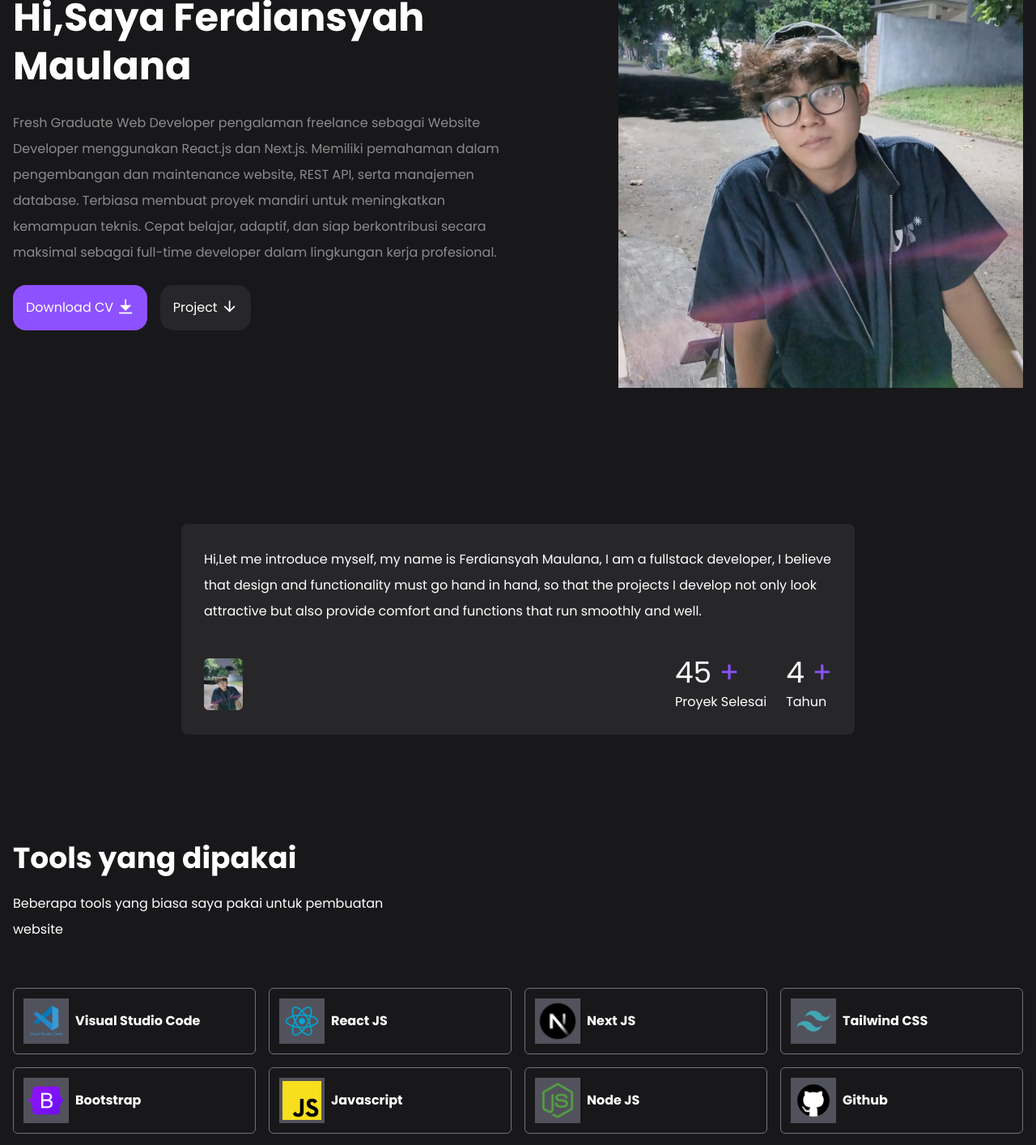
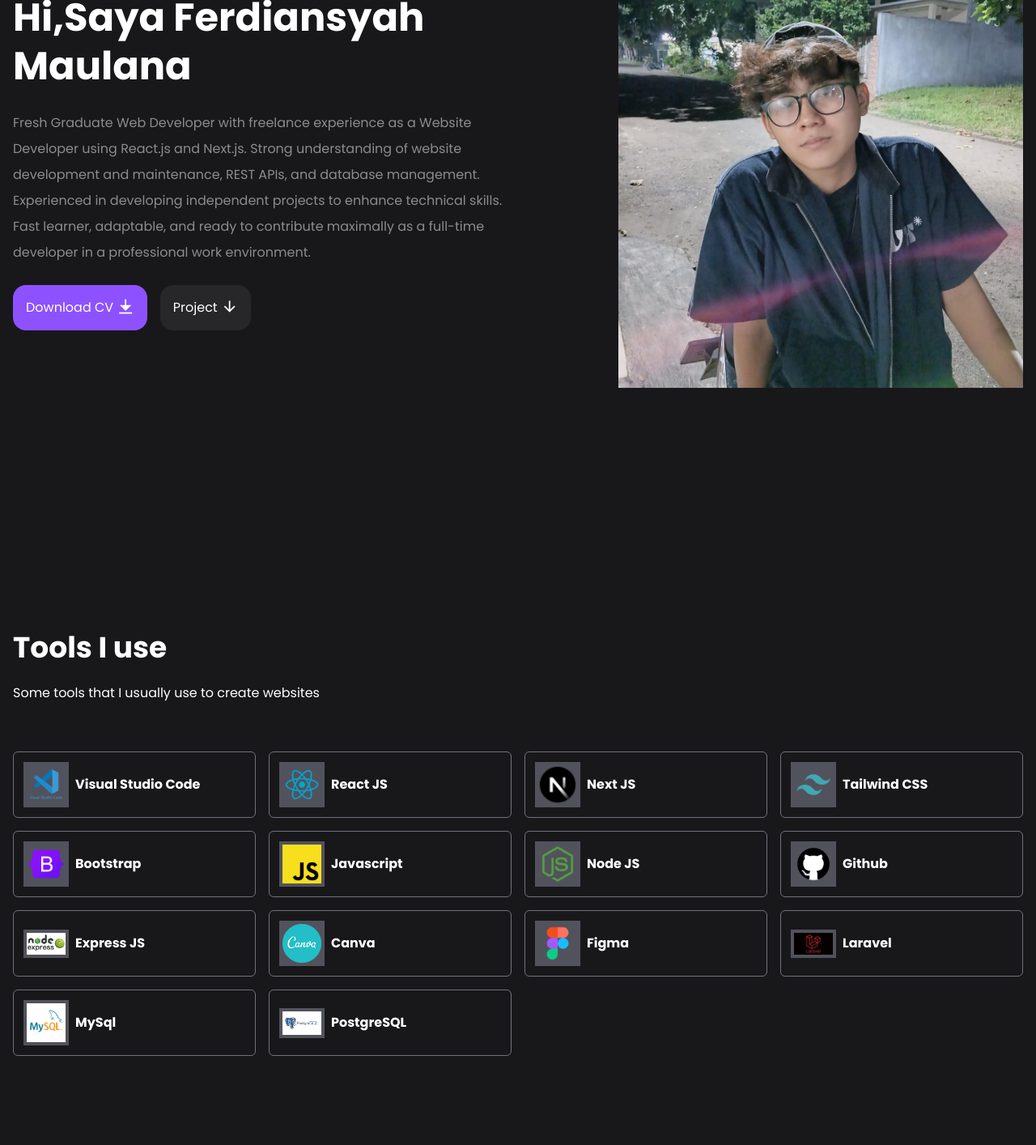
Before and after one commit to Ferdiansyahmaulana07/cv.Ferdiansyah-maulana, a React (Vite) app: page / in a window 1280 px wide. Shown: the part 320-1734 px from the top of the page at 81% size. Built offline with nearby package versions, Linux system fonts and the light colour scheme.

Commit message:
penambahan database

```diff
--- a/src/App.jsx
+++ b/src/App.jsx
@@ -12,7 +12,8 @@ function App() {
           <q>Kode yang indah,lahir dari ketekunan.</q>
         </div>
         <h1 className="text-5xl/tight font-bold mb-6 ">Hi,Saya Ferdiansyah Maulana</h1>
-        <p className="text-base/loose mb-6 opacity-50">Fresh Graduate Web Developer pengalaman freelance sebagai Website Developer menggunakan React.js dan Next.js. Memiliki pemahaman dalam pengembangan dan maintenance website, REST API, serta manajemen database. Terbiasa membuat proyek mandiri untuk meningkatkan kemampuan teknis. Cepat belajar, adaptif, dan siap berkontribusi secara maksimal sebagai full-time developer dalam lingkungan kerja profesional.</p>
+        <p className="text-base/loose mb-6 opacity-50">
+        Fresh Graduate Web Developer with freelance experience as a Website Developer using React.js and Next.js. Strong understanding of website development and maintenance, REST APIs, and database management. Experienced in developing independent projects to enhance technical skills. Fast learner, adaptable, and ready to contribute maximally as a full-time developer in a professional work environment.</p>
         <div className="flex items-center sm:gap-4 gap-2">
           <a
             href="/assets/tools/CV-Ferdiansyah-Maulana.pdf"
@@ -32,7 +33,7 @@ function App() {
 
     {/*About*/}
     <div id="tentang" className="tentang mt-32 py-10">
-      <div className="xl:w-2/3 lg:w-3/4 w-full mx-auto p-7 bg-zinc-800 rounded-lg" data-aos="fade-up">
+      {/* <div className="xl:w-2/3 lg:w-3/4 w-full mx-auto p-7 bg-zinc-800 rounded-lg" data-aos="fade-up">
       <img src={DataImage.HeroImage} alt="Image" className="w-12 rounded-md mb-10 sm:hidden" loading="lazy"/>
         <p className="text-base/loose mb-10">
           Hi,Let me introduce myself, my name is Ferdiansyah Maulana, I am a fullstack developer, I believe that design and functionality must go hand in hand, so that the projects I develop not only look attractive but also provide comfort and functions that run smoothly and well.
@@ -54,11 +55,11 @@ function App() {
             </div>
           </div>
         </div>
-      </div>
+      </div> */}
 
       <div className="tools mt-32">
-       <h1 className="text-4xl/snug font-bold mb-4" data-aos="fade-up">Tools yang dipakai</h1>
-       <p className="xl:w-2/5 lg:w-2/4 md:w-2/3 sm:w-3/4 w-full text-base/loose opacity-50" data-aos="fade-up">Beberapa tools yang biasa saya pakai untuk pembuatan website</p>
+       <h1 className="text-4xl/snug font-bold mb-4" data-aos="fade-up">Tools I use</h1>
+       <p className="xl:w-2/5 lg:w-2/4 md:w-2/3 sm:w-3/4 w-full text-base/loose opacity-50" data-aos="fade-up">Some tools that I usually use to create websites</p>
         <div className="tools-box mt-14 grid lg:grid-cols-4 md:grid-cols-3 sm:grid-cols-2 grid-cols-1 gap-4">
 
           {listTools.map(tool =>(
--- a/src/data.js
+++ b/src/data.js
@@ -18,6 +18,8 @@ import Tools9 from "/assets/tools/expressjs.jpg";
 import Tools10 from "/assets/tools/canva.png";
 import Tools11 from "/assets/tools/figma.png";
 import Tools12 from "/assets/tools/Laravel.jpeg";
+import Tools13 from "/assets/tools/MySQL.png";
+import Tools14 from "/assets/tools/PostgreSQL.png";
 
 export const listTools = [
   {
@@ -104,6 +106,20 @@ export const listTools = [
     ket: "Framework App",
     dad: "1200",
   },
+  {
+    id: 13,
+    gambar: Tools13,
+    nama: "MySql",
+    ket: "Database",
+    dad: "1300",
+  },
+  {
+    id: 14,
+    gambar: Tools14,
+    nama: "PostgreSQL",
+    ket: "Database",
+    dad: "1400",
+  },
 ];
 
 import Proyek1 from "/public/assets/proyek/WEBSITE E-COMMERCE.jpg";
@@ -113,7 +129,7 @@ export const listProyek = [
     id: 1,
     gambar: Proyek1,
     nama: "Website E-COMMERCE",
-    desk: "Website Cosmetic mengunakan React dan Laravel",
+    desk: "The Cosmetic website uses React Typescript as the frontend and Laravel for the backend, and I use MySQL as the database.",
     tools: ["HTML", "TAILWIND", "REACT", "TYPESCRIPT", "LARAVEL"],
     dad: "200",
   },
```
Also changed, not shown: public/assets/tools/MySQL.png (added), public/assets/tools/PostgreSQL.png (added).
